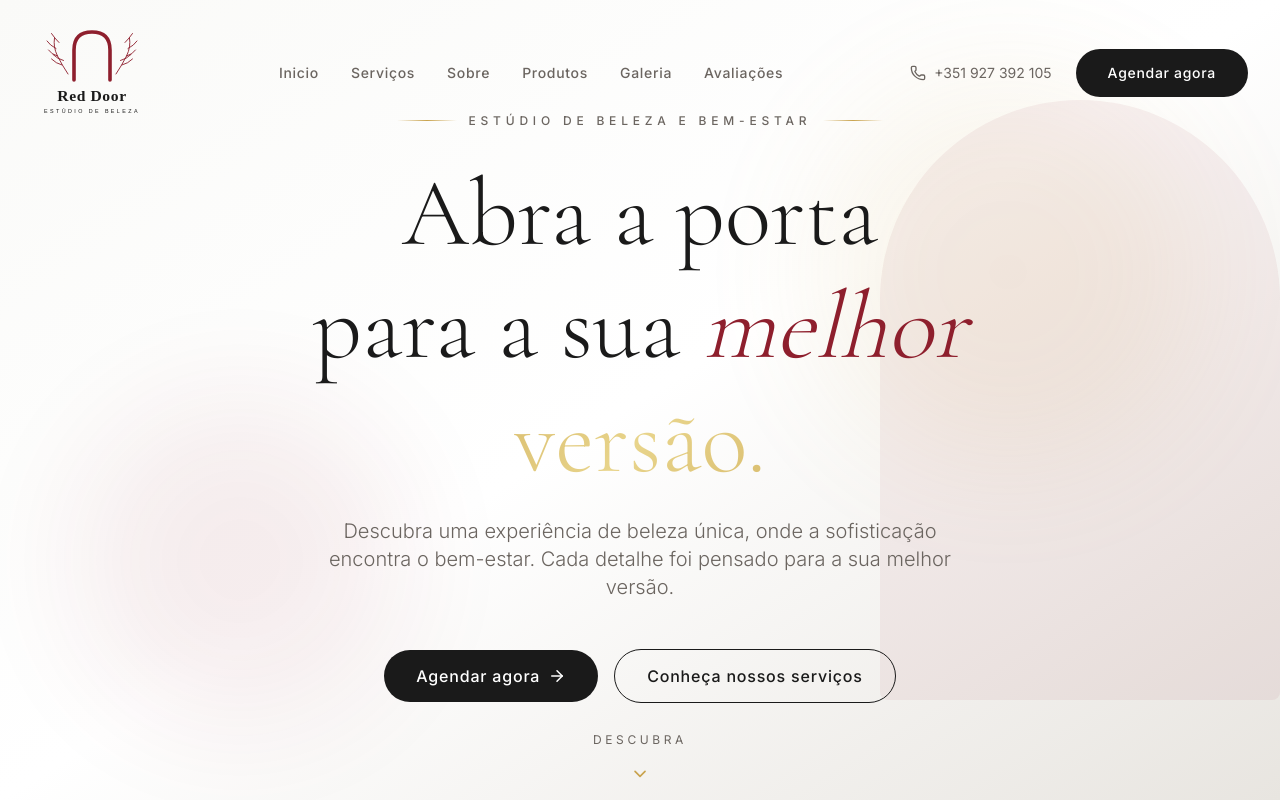
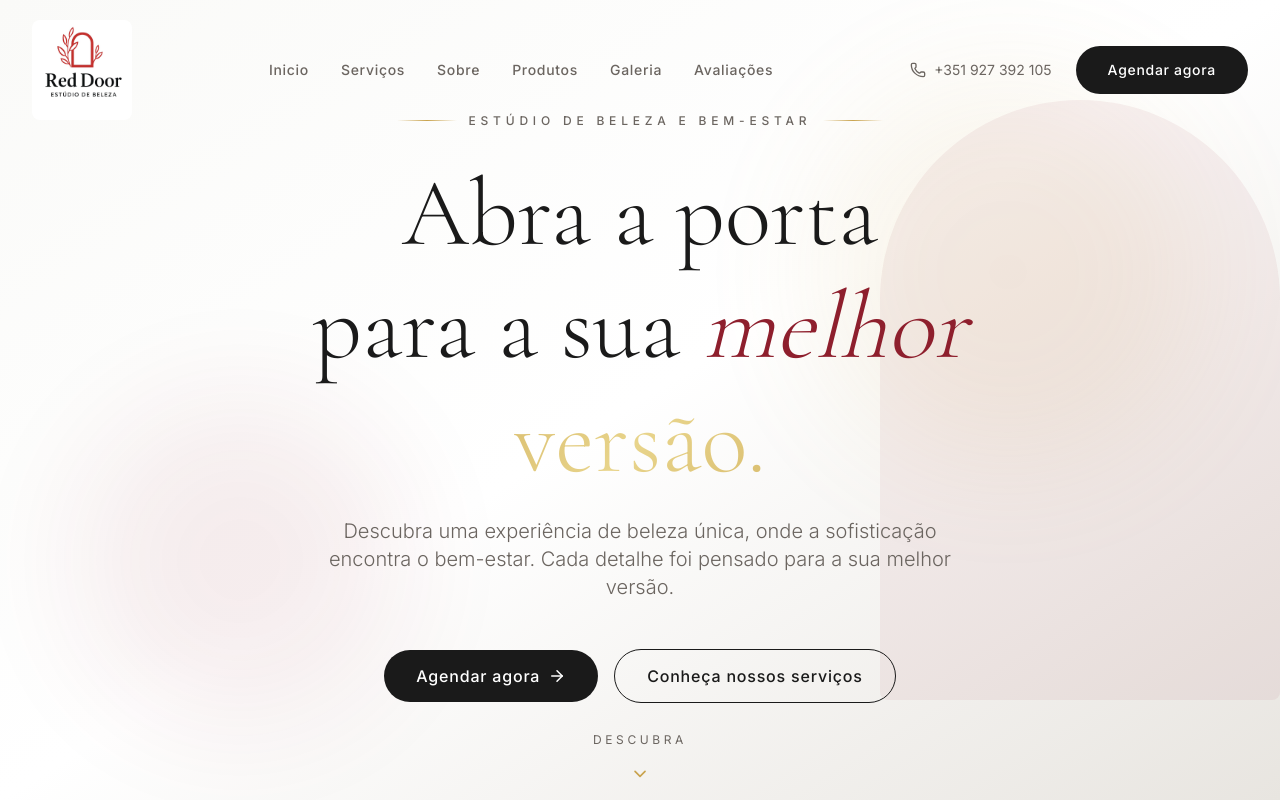
Before and after one commit to arthurneves4220-blip/red-door-studio, a Next.js app: page / in a window 1280 px wide. Shown: the top 800 px of the page. Built offline with nearby package versions, Linux system fonts and the light colour scheme.

Commit message:
feat: use Instagram profile photo as logo

```diff
--- a/src/components/Footer.tsx
+++ b/src/components/Footer.tsx
@@ -35,11 +35,11 @@ export default function Footer() {
             <div className="lg:col-span-1">
               <a href="#inicio" className="inline-block mb-6">
                 <Image
-                  src="/logo.svg"
+                  src="/logo.jpg"
                   alt="Red Door Estúdio de Beleza"
-                  width={140}
+                  width={120}
                   height={120}
-                  className="h-auto"
+                  className="h-auto rounded-lg"
                 />
               </a>
               <p className="text-white/60 font-light leading-relaxed text-sm">
--- a/src/components/Header.tsx
+++ b/src/components/Header.tsx
@@ -42,11 +42,11 @@ export default function Header() {
           {/* Logo */}
           <a href="#inicio" className="flex items-center">
             <Image
-              src="/logo.svg"
+              src="/logo.jpg"
               alt="Red Door Estúdio de Beleza"
-              width={120}
+              width={100}
               height={100}
-              className="h-auto"
+              className="h-auto rounded-lg"
               priority
             />
           </a>
```
Also changed, not shown: public/logo.jpg (added).
